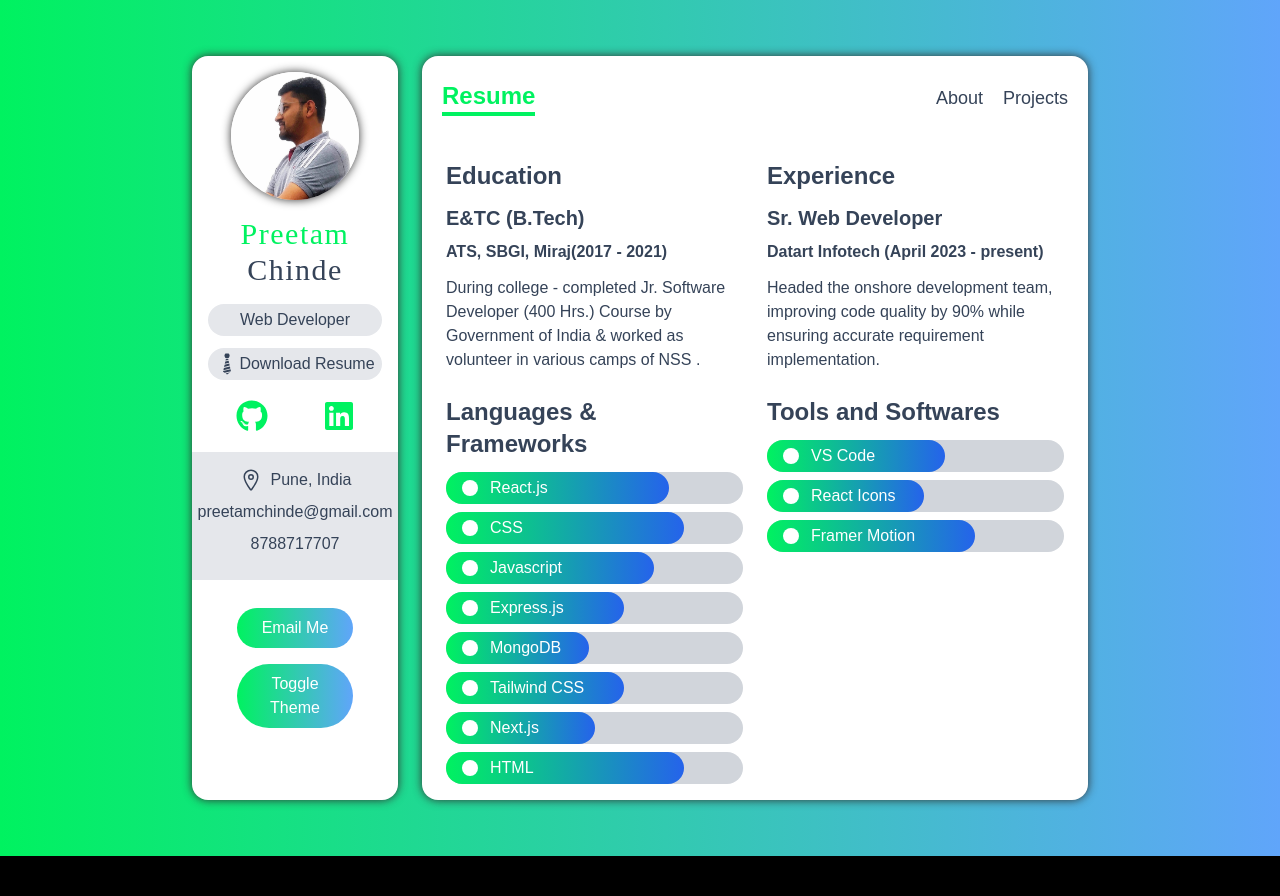
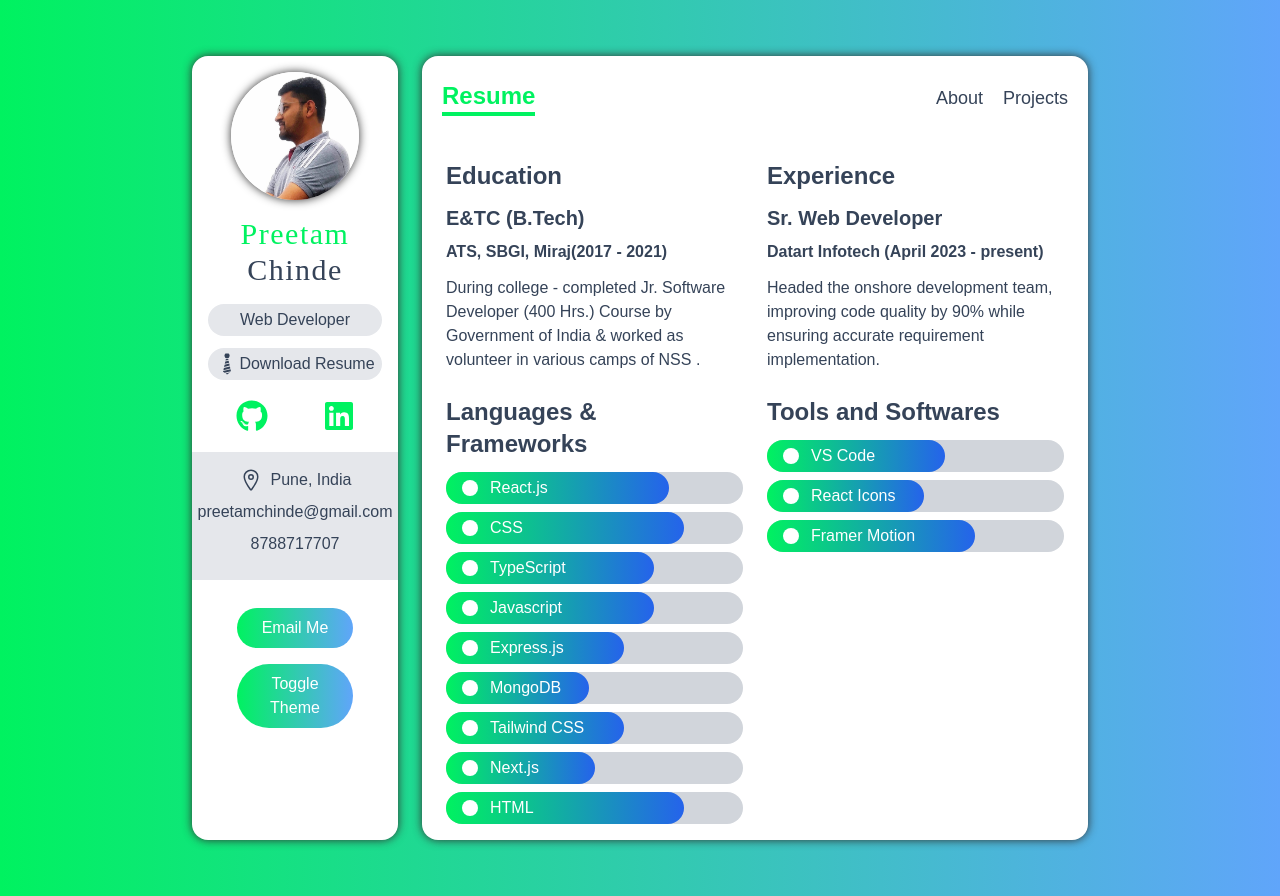
Before and after one commit to prem1601/next-portfolio, a Next.js app: page /resume in a window 1280 px wide. Before the commit the page ends 856 px from the top, so only its background shows below. Built offline with nearby package versions, Linux system fonts and the light colour scheme; a web font is replaced by a local one.

Commit message:
New skill added

```diff
--- a/data.ts
+++ b/data.ts
@@ -39,6 +39,11 @@ export const languages: ISkill[] = [
   {
     name: "CSS",
     level: "80%",
+    Icon: BsCircleFill,
+  },
+  {
+    name: "TypeScript",
+    level: "70%",
     Icon: BsCircleFill,
   },
   {
```
